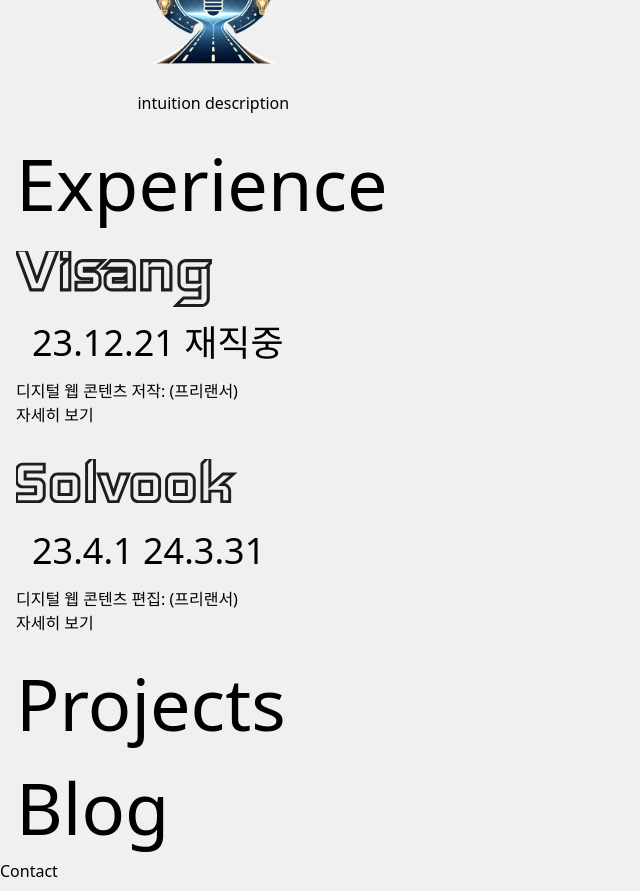
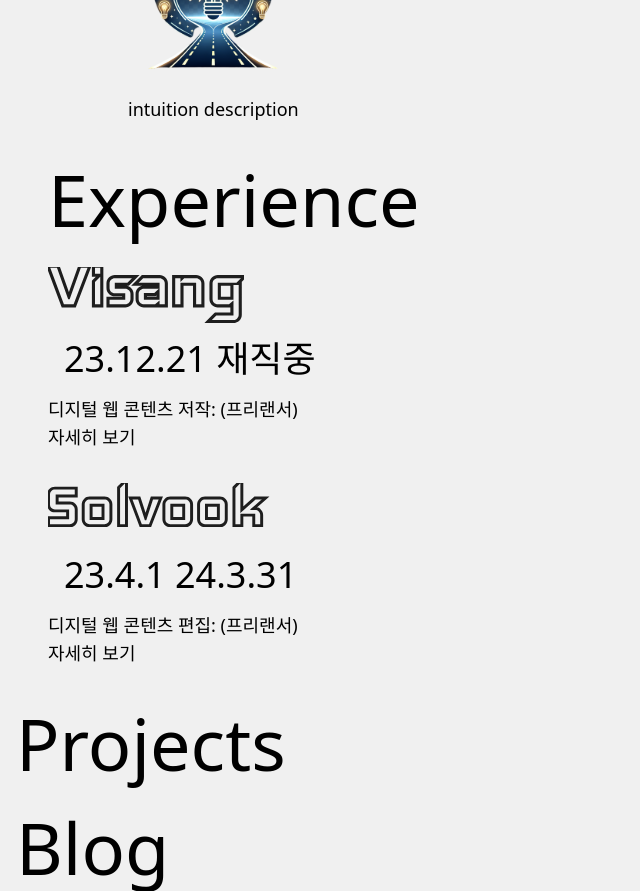
Before and after one commit to PisoDev77/PisoDev77.github.io, a React (Vite) app: page / in a window 1280 px wide. Shown: the part 680-1571 px from the top of the page, without its empty margins (0-640 px from the left). Built offline with nearby package versions, Linux system fonts and the light colour scheme; the HTML template or start-up script is replaced by a standard one.

Commit message:
style:
- padding of article(experiences)
- font-size upper

```diff
--- a/src/App.tsx
+++ b/src/App.tsx
@@ -8,7 +8,6 @@
 import Modal from './components/Modal/Modal';
 
 import { experiences } from './mock/experience';
-// import Test from './Test';
 
 function App() {
 	const [isMenuOpen, setIsMenuOpen] = useState<boolean>(true);
@@ -22,7 +21,6 @@
 
 	return (
 		<main className='bg-gradient-to-b dark:from-darkBg dark:to-darkFont"'>
-			{/* <Test /> */}
 			{isModalOpen ? <Modal currentModalContent={currentModalContent} setIsModalOpen={setIsModalOpen} /> : ''}
 			<Header isMenuOpen={isMenuOpen} setIsMenuOpen={setIsMenuOpen} />
 			<Menus isMenuOpen={isMenuOpen} />
@@ -33,7 +31,7 @@
 				<ImageCaption name='user-friendly' openModalWithContent={openModalWithContent} />
 				<ImageCaption name='intuition' openModalWithContent={openModalWithContent} />
 			</article>
-			<article>
+			<article className='px-8 py-2'>
 				<Heading1>Experience</Heading1>
 				{experiences.map((experience) => (
 					<ExperienceSection experiences={experience} openModalWithContent={openModalWithContent} />
--- a/src/Test.tsx
+++ /dev/null
@@ -1,3 +0,0 @@
-export default function Test() {
-	return <h1>{'TEST'}</h1>;
-}
--- a/src/index.css
+++ b/src/index.css
@@ -10,7 +10,7 @@
 
 @layer base {
 	body {
-		@apply dark:bg-darkBg dark:text-darkFont bg-lightBg text-lightFont;
+		@apply dark:bg-darkBg dark:text-darkFont bg-lightBg text-lightFont text-lg;
 	}
 	section {
 		@apply p-4;
```
